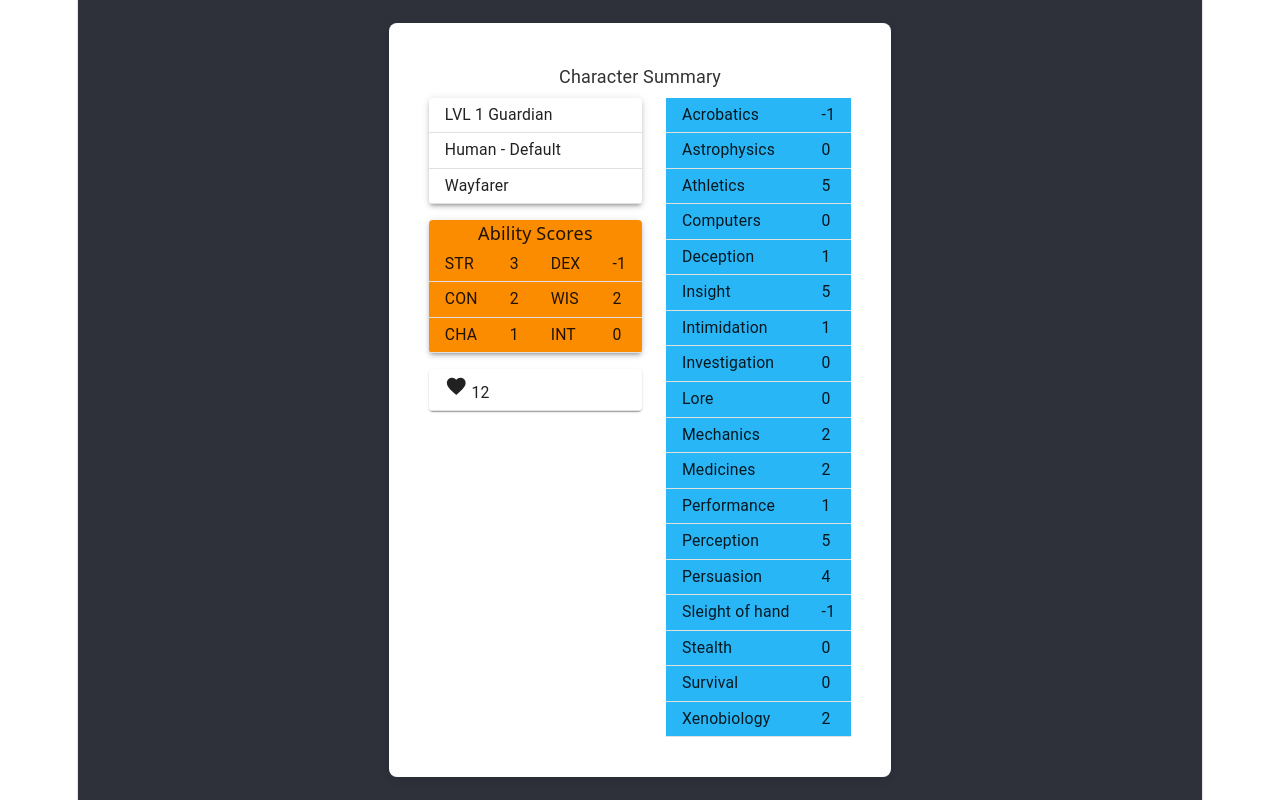
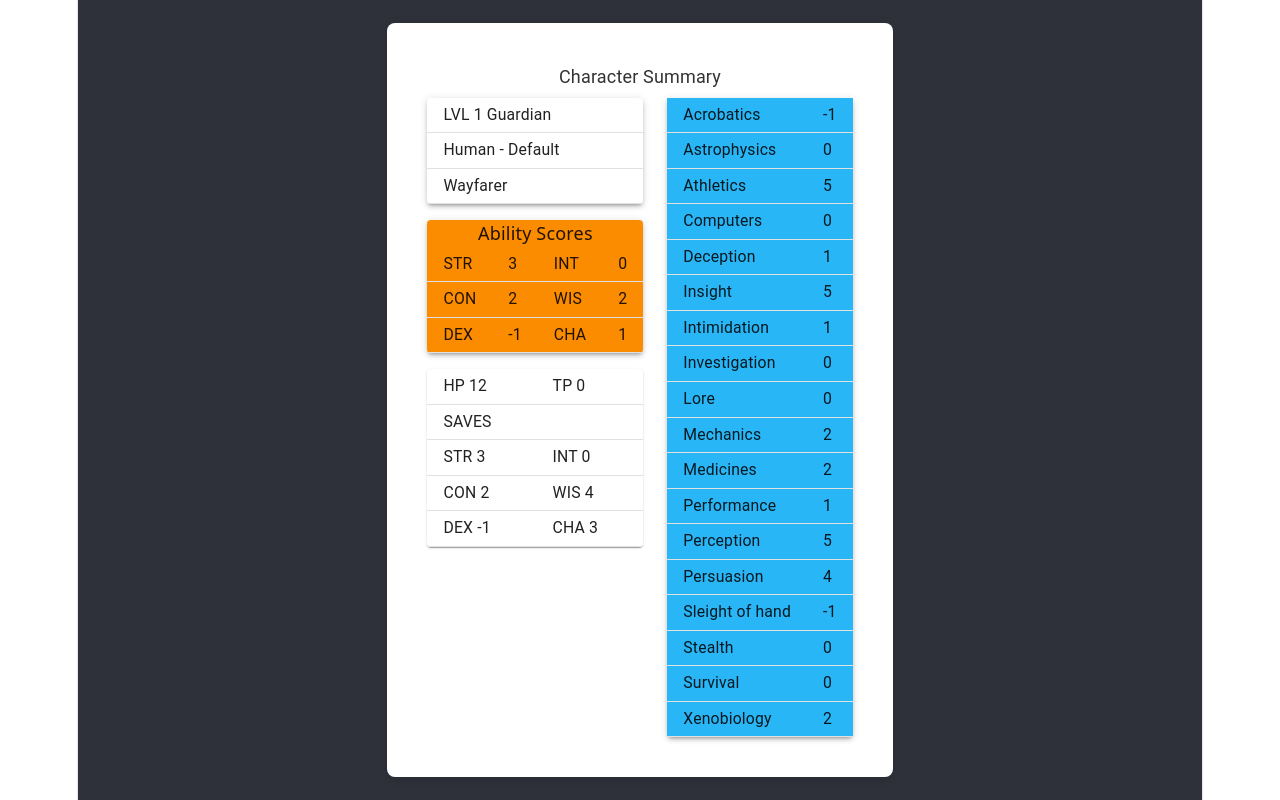
Before and after one commit to Johnathon-M-Begg/PhantasyStar_TTRPG_tool, a React (Vite) app: page /create in a window 1280 px wide. Built offline with nearby package versions, Linux system fonts and the light colour scheme.

Commit message:
feature/1 adding saves description

```diff
--- a/src/components/CharacterSummary/AbilitySummary.jsx
+++ b/src/components/CharacterSummary/AbilitySummary.jsx
@@ -9,8 +9,8 @@ function AbilitySummary({abilityScore}) {
                 <TableRow>
                     <TableCell>STR</TableCell>
                     <TableCell>{abilityScore.Strength}</TableCell>
-                    <TableCell>DEX</TableCell>
-                    <TableCell>{abilityScore.Dexterity}</TableCell>
+                    <TableCell>INT</TableCell>
+                    <TableCell>{abilityScore.Intelligence}</TableCell>
                 </TableRow>
                 <TableRow>
                     <TableCell>CON</TableCell>
@@ -19,10 +19,11 @@ function AbilitySummary({abilityScore}) {
                     <TableCell>{abilityScore.Wisdom}</TableCell>
                 </TableRow>
                 <TableRow>
+                    <TableCell>DEX</TableCell>
+                    <TableCell>{abilityScore.Dexterity}</TableCell>
                     <TableCell>CHA</TableCell>
                     <TableCell>{abilityScore.Charisma}</TableCell>
-                    <TableCell>INT</TableCell>
-                    <TableCell>{abilityScore.Intelligence}</TableCell>
+
                 </TableRow>
             </TableBody>
         </Table>
--- a/src/components/CharacterSummary/SecondaryAttributeSummary.jsx
+++ b/src/components/CharacterSummary/SecondaryAttributeSummary.jsx
@@ -1,36 +1,52 @@
 import {Paper, Table, TableBody, TableCell, TableRow} from "@mui/material";
 import {ProfessionEnum} from "../../DataObjects/enums/ProfessionEnum.tsx";
-import {Favorite} from "@mui/icons-material";
+import {AbilitiesEnum} from "../../DataObjects/enums/AbilitiesEnum.tsx";
+import {ProfessionService} from "../../services/ProfessionService.tsx";
 
 function SecondaryAttributeSummary({profession, abilityScore}) {
 
+    const professionService = new ProfessionService()
+
+    const trainedSaves = professionService.getSaveProficiencies(profession);
     function GetHitPoints() {
-        let hitDice = 0
+        let hitDice = professionService.getHitDice(profession)
         let hitPoints = 0
-        if(
-            profession === ProfessionEnum.Warrior ||
-            profession === ProfessionEnum.Guardian ||
-            profession === ProfessionEnum.Hunter
-        ) {
-            hitDice = 10
-        } else if (
-            profession === ProfessionEnum.Operative ||
-            profession === ProfessionEnum.Mystic ||
-            profession === ProfessionEnum.Savant
-        ) {
-            hitDice = 8
-        } else {
-            hitDice = 6
-        }
 
         hitPoints = hitDice + abilityScore.Constitution
 
         return(
-                    <TableRow>
-                        <TableCell>
-                            <Favorite fontSize={"small"}/> {hitPoints}
-                        </TableCell>
-                    </TableRow>
+            <TableCell>
+                HP {hitPoints}
+            </TableCell>
+        )
+    }
+
+    function GetTechPoints() {
+        let techPoints = 0
+        if (
+             profession === ProfessionEnum.Mystic ||
+             profession === ProfessionEnum.Savant ||
+             profession === ProfessionEnum.Thaumaturge
+        ) {
+             techPoints = 8
+        }
+        return(
+            <TableCell>
+                TP {techPoints}
+            </TableCell>
+        )
+    }
+
+    function GetSave({ability, score}){
+        let save = 0
+        if(trainedSaves.includes(ability)){
+            save += 2
+        }
+        save += score
+        return(
+            <TableCell>
+                {ability.slice(0,3).toUpperCase()} {save}
+            </TableCell>
         )
     }
 
@@ -38,7 +54,27 @@ function SecondaryAttributeSummary({profession, abilityScore}) {
         <Paper>
             <Table size={"small"}>
                 <TableBody>
-                    <GetHitPoints/>
+                    <TableRow>
+                        <GetHitPoints/>
+                        <GetTechPoints/>
+                    </TableRow>
+                    <TableRow>
+                        <TableCell colSpan="2">
+                            SAVES
+                        </TableCell>
+                    </TableRow>
+                    <TableRow>
+                        <GetSave ability={AbilitiesEnum.Strength} score={abilityScore.Strength}/>
+                        <GetSave ability={AbilitiesEnum.Intelligence} score={abilityScore.Intelligence}/>
+                    </TableRow>
+                    <TableRow>
+                        <GetSave ability={AbilitiesEnum.Constitution} score={abilityScore.Constitution}/>
+                        <GetSave ability={AbilitiesEnum.Wisdom} score={abilityScore.Wisdom}/>
+                    </TableRow>
+                    <TableRow>
+                        <GetSave ability={AbilitiesEnum.Dexterity} score={abilityScore.Dexterity}/>
+                        <GetSave ability={AbilitiesEnum.Charisma} score={abilityScore.Charisma}/>
+                    </TableRow>
                 </TableBody>
             </Table>
         </Paper>
--- a/src/components/CharacterSummary/SkillSummary.jsx
+++ b/src/components/CharacterSummary/SkillSummary.jsx
@@ -1,4 +1,4 @@
-import {Table, TableBody, TableCell, TableHead, TableRow} from "@mui/material";
+import {Paper, Table, TableBody, TableCell, TableHead, TableRow} from "@mui/material";
 import {SkillEnum} from "../../DataObjects/enums/SkillEnum.tsx";
 
 function SkillSummary({skills, abilityScores}) {
@@ -14,6 +14,7 @@ function SkillSummary({skills, abilityScores}) {
     }
 
     return(
+        <Paper elevation={3}>
             <Table size={"small"} sx={{bgcolor: 'blue.light'}}>
                 <TableBody>
                     <SkillEntry
@@ -107,6 +108,7 @@ function SkillSummary({skills, abilityScores}) {
                     />
                 </TableBody>
             </Table>
+        </Paper>
     )
 }
 export default SkillSummary
```
Also changed, not shown: src/assets/StarWand.svg (added), src/assets/StarWandHollow.svg (added). Lines whose indentation alone changed are shown as unchanged.
